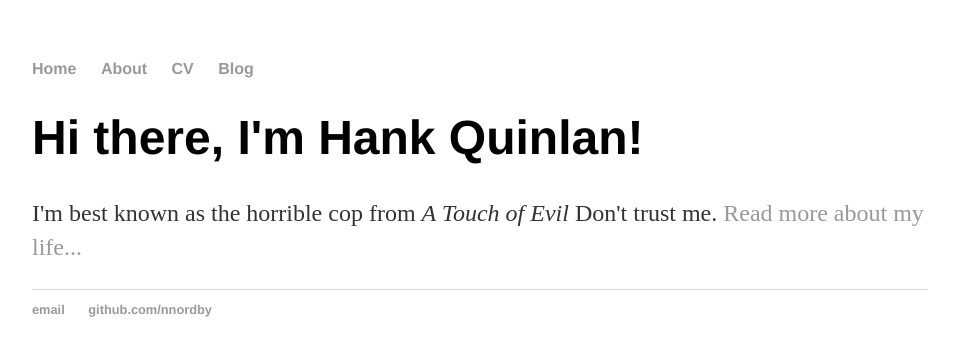
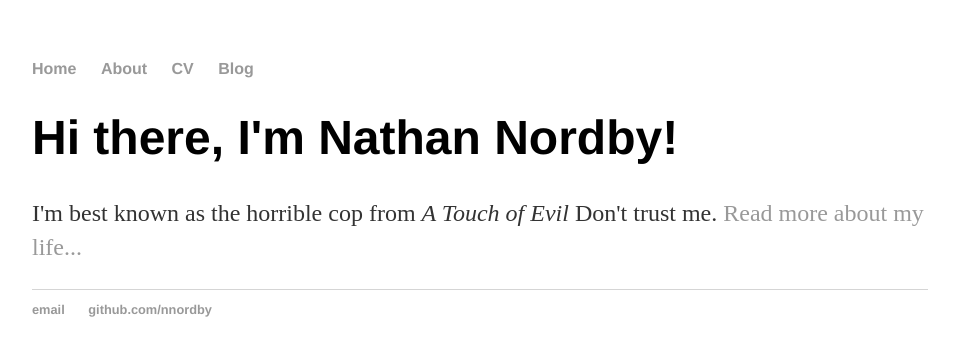
Before and after one commit to nnordby/docs, a Jekyll site: the page built from index.html, in a window 1280 px wide. Shown: the top 356 px of the page, without its empty margins (160-1115 px from the left). Built offline with Jekyll 4.4.1, drawn with Linux system fonts in a browser that asks for light colours.

Commit message:
Update index.html
Updates

```diff
--- a/index.html
+++ b/index.html
@@ -1,8 +1,8 @@
 ---
 layout: default
-title: Hank Quinlan, Horrible Cop
+title: Nathan Nordby, Doc Creator Extraordinaire
 ---
 <div class="blurb">
-	<h1>Hi there, I'm Hank Quinlan!</h1>
+	<h1>Hi there, I'm Nathan Nordby!</h1>
 	<p>I'm best known as the horrible cop from <em>A Touch of Evil</em> Don't trust me. <a href="/about">Read more about my life...</a></p>
 </div><!-- /.blurb -->
```
